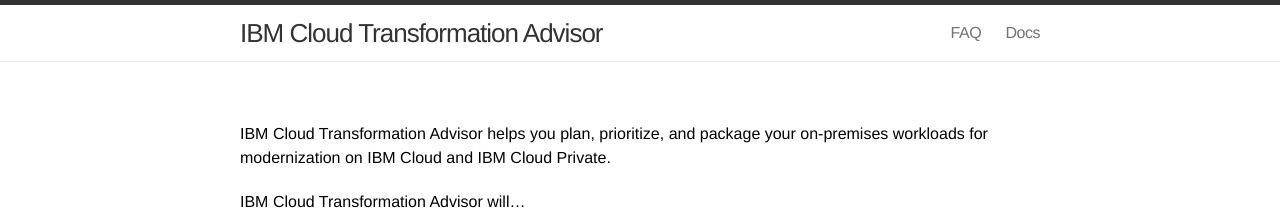
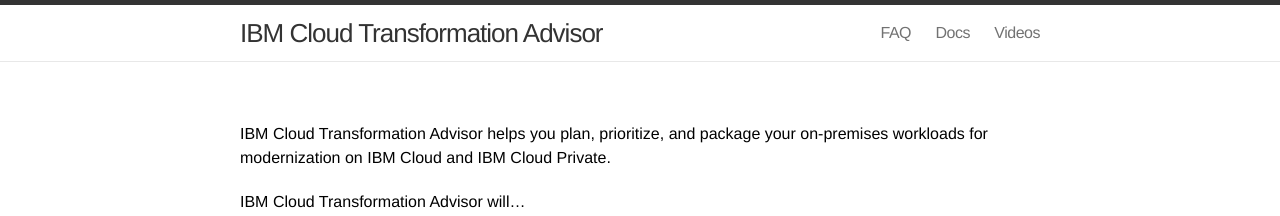
Before and after one commit to TransformationAdvisor/TA.github.io, a Jekyll site: the page built from index.md, in a window 1280 px wide. Shown: the top 216 px of the page. Built offline with Jekyll 4.4.1, drawn with Linux system fonts in a browser that asks for light colours.

Commit message:
Update header.html

```diff
--- a/_includes/header.html
+++ b/_includes/header.html
@@ -19,6 +19,7 @@
       <div class="trigger">
         <a class="page-link" href="/FAQ">FAQ</a>
         <a class="page-link" href="/doc">Docs</a>
+        <a class="page-link" href="/video">Videos</a>
       </div>
     </nav>
 
```
